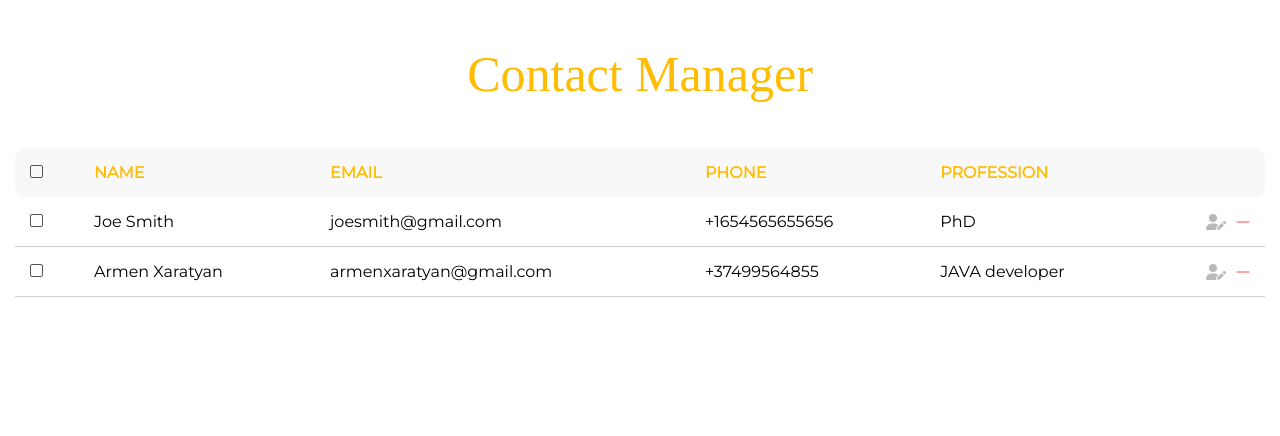
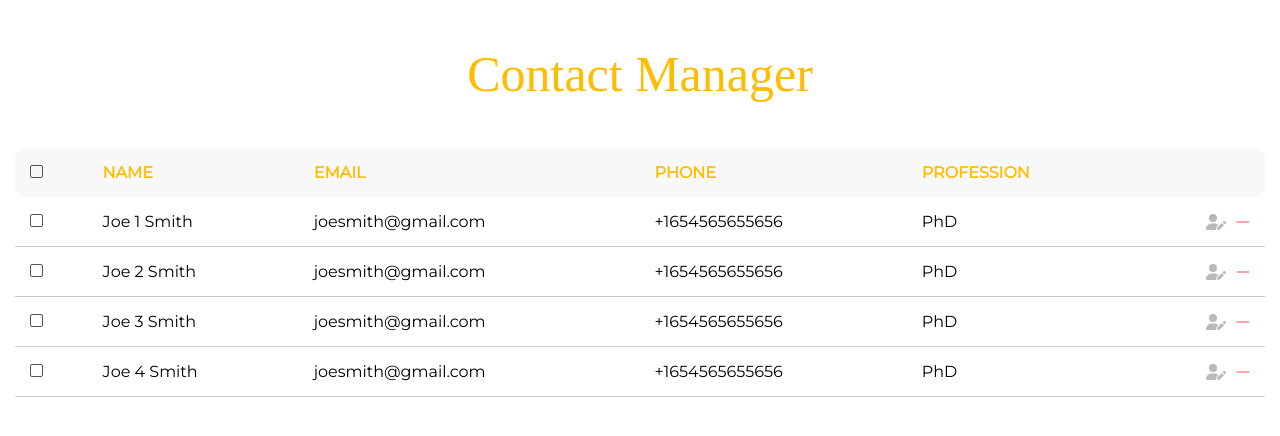
Before and after one commit to ghumash/ContactManager, a React (Create React App) app: page / in a window 1280 px wide. Shown: the top 436 px of the page. Built offline with nearby package versions, Linux system fonts and the light colour scheme; a web font is replaced by a local one.

Commit message:
Fix: button delete on the "ListItem" component

```diff
--- a/src/List/List.jsx
+++ b/src/List/List.jsx
@@ -22,6 +22,7 @@ export default function List() {
       swal.close();
     }, 400);
   };
+  console.log(contacts)
 
   const onDelete = (id) => {
     setContacts(contacts.filter((contact) => contact.id !== id));
--- a/src/List/ListItem/ListItem.jsx
+++ b/src/List/ListItem/ListItem.jsx
@@ -13,23 +13,7 @@ export default function ListItem({
   profession,
   onDelete,
 }) {
-  const areYouSure = (
-    <>
-      <FontAwesomeIcon
-        icon={faCheck}
-        onClick={() => {
-          onDelete(id);
-          console.log(id);
-        }}
-      />
-      <FontAwesomeIcon
-        icon={faMinus}
-        onClick={() => {
-          setIconSelector(iconMinus);
-        }}
-      />
-    </>
-  );
+  const [iconSelector, setIconSelector] = useState();
 
   const iconMinus = (
     <FontAwesomeIcon
@@ -40,7 +24,22 @@ export default function ListItem({
     />
   );
 
-  const [iconSelector, setIconSelector] = useState(iconMinus);
+  const areYouSure = (
+    <>
+      <FontAwesomeIcon
+        icon={faCheck}
+        onClick={() => {
+          onDelete(id);
+        }}
+      />
+      <FontAwesomeIcon
+        icon={faMinus}
+        onClick={() => {
+          setIconSelector();
+        }}
+      />
+    </>
+  );
 
   return (
     <tr className="ListItem-row">
@@ -60,7 +59,7 @@ export default function ListItem({
       <td className="ListItem-item">
         <div className="ListItem-icon-group">
           <FontAwesomeIcon icon={faUserPen} />
-          {iconSelector}
+          {!iconSelector ? iconMinus : iconSelector}
         </div>
       </td>
     </tr>
--- a/src/const.js
+++ b/src/const.js
@@ -3,7 +3,7 @@ import { v4 as uuidv4 } from "uuid";
 export const list = [
   {
     id: uuidv4(),
-    firstName: "Joe",
+    firstName: "Joe 1",
     lastName: "Smith",
     email: "joesmith@gmail.com",
     phone: "+1654565655656",
@@ -12,11 +12,29 @@ export const list = [
   },
   {
     id: uuidv4(),
-    firstName: "Armen",
-    lastName: "Xaratyan",
-    email: "armenxaratyan@gmail.com",
-    phone: "+37499564855",
-    profession: "JAVA developer",
+    firstName: "Joe 2",
+    lastName: "Smith",
+    email: "joesmith@gmail.com",
+    phone: "+1654565655656",
+    profession: "PhD",
+    avatar: "",
+  },
+  {
+    id: uuidv4(),
+    firstName: "Joe 3",
+    lastName: "Smith",
+    email: "joesmith@gmail.com",
+    phone: "+1654565655656",
+    profession: "PhD",
+    avatar: "",
+  },
+  {
+    id: uuidv4(),
+    firstName: "Joe 4",
+    lastName: "Smith",
+    email: "joesmith@gmail.com",
+    phone: "+1654565655656",
+    profession: "PhD",
     avatar: "",
   },
 ];
```
